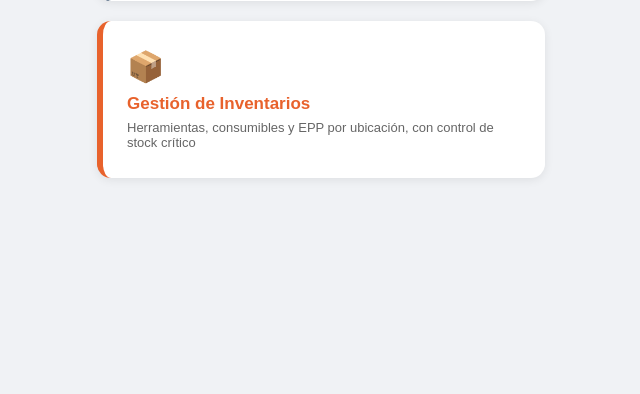
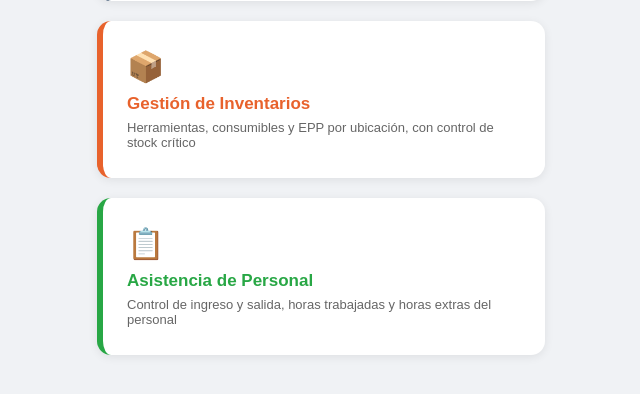
Before and after one commit to asistenciametsofs/protocolo-app, a Flask app: page / in a window 1280 px wide. Shown: the part 342-736 px from the top of the page, without its empty margins (319-959 px from the left). Run offline with Flask 3, Linux system fonts and the light colour scheme; some libraries are stand-ins or nearby versions.

Commit message:
Agregar asistencia home

```diff
--- a/templates/home.html
+++ b/templates/home.html
@@ -49,6 +49,13 @@
             <h2>Gestión de Inventarios</h2>
             <p>Herramientas, consumibles y EPP por ubicación, con control de stock crítico</p>
         </a>
+
+        <a href="/asistencia" class="option" style="border-left-color: #28a745;">
+            <span class="icon">📋</span>
+            <h2 style="color: #28a745;">Asistencia de Personal</h2>
+            <p>Control de ingreso y salida, horas trabajadas y horas extras del personal</p>
+        </a>
+
     </div>
 </body>
 </html>
```
